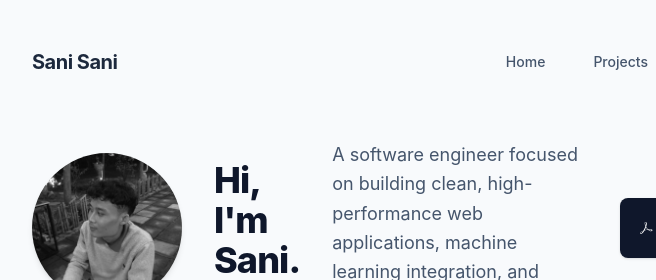
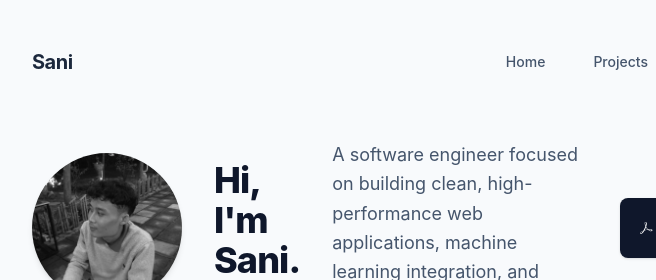
Before and after one commit to MuhammadKurniaSani-me/portfolio, an Astro site: page / in a window 1280 px wide. Shown: the top 280 px of the page, 248-904 px from the left. Built offline with nearby package versions, Linux system fonts and the light colour scheme; Astro itself is replaced by a stand-in of ours.

Commit message:
fix: minor bug in header

```diff
--- a/src/layouts/BaseLayout.astro
+++ b/src/layouts/BaseLayout.astro
@@ -45,7 +45,7 @@ const {
                 href="/portfolio/"
                 class="text-xl font-bold tracking-tight text-slate-800 hover:text-slate-500 transition-colors shrink-0"
             >
-                {profileData.hero.name} Sani
+                {profileData.hero.name}
             </a>
             <nav class="flex items-center gap-4 sm:gap-6 space-x-6 text-sm font-medium text-slate-600">
                 <a
```
